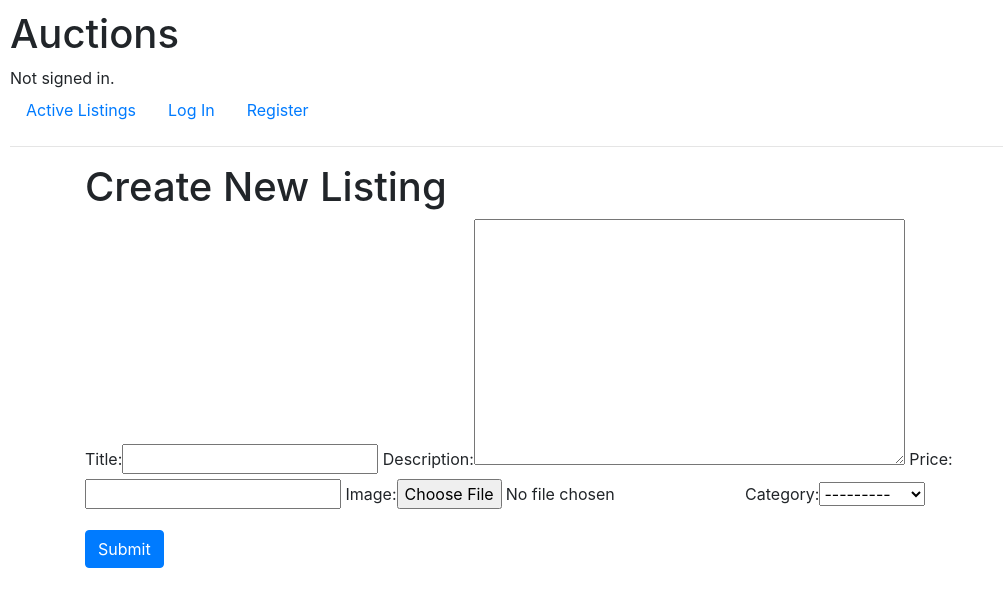
After one commit to des-ant/CS50x_Web_2021, a Django app: page /new_listing/ in a window 1280 px wide. The commit adds this page. Shown: the top 607 px of the page, without its empty margins (0-1003 px from the left). Run offline with Django 3.2, Linux system fonts and the light colour scheme; data comes from the database, SQL or seed files in the repository; both versions use the stored data as it was after the commit; some libraries are stand-ins or nearby versions.

Commit message:
renamed app to auctions, added url for create listing based on models

```diff
--- /dev/null
+++ b/2_Commerce/commerce/auctions/forms.py
@@ -0,0 +1,11 @@
+from django.forms import ModelForm
+from .models import Category, Listing
+
+
+class NewListingForm(ModelForm):
+    """
+    New listing form from listing model
+    """
+    class Meta:
+        model = Listing
+        fields = ['title', 'description', 'price', 'image', 'category']
--- a/2_Commerce/commerce/auctions/static/auctions/styles.css
+++ b/2_Commerce/commerce/auctions/static/auctions/styles.css
@@ -3,5 +3,5 @@ body {
 }
 
 .size-200 {
-    max-height: 200px;
+    height: 200px;
 }
--- a/2_Commerce/commerce/auctions/templates/auctions/layout.html
+++ b/2_Commerce/commerce/auctions/templates/auctions/layout.html
@@ -18,18 +18,21 @@
         </div>
         <ul class="nav">
             <li class="nav-item">
-                <a class="nav-link" href="{% url 'index' %}">Active Listings</a>
+                <a class="nav-link" href="{% url 'auctions:index' %}">Active Listings</a>
             </li>
             {% if user.is_authenticated %}
                 <li class="nav-item">
-                    <a class="nav-link" href="{% url 'logout' %}">Log Out</a>
+                    <a class="nav-link" href="{% url 'auctions:new_listing' %}">Create Listing</a>
+                </li>
+                <li class="nav-item">
+                    <a class="nav-link" href="{% url 'auctions:logout' %}">Log Out</a>
                 </li>
             {% else %}
                 <li class="nav-item">
-                    <a class="nav-link" href="{% url 'login' %}">Log In</a>
+                    <a class="nav-link" href="{% url 'auctions:login' %}">Log In</a>
                 </li>
                 <li class="nav-item">
-                    <a class="nav-link" href="{% url 'register' %}">Register</a>
+                    <a class="nav-link" href="{% url 'auctions:register' %}">Register</a>
                 </li>
             {% endif %}
         </ul>
--- a/2_Commerce/commerce/auctions/templates/auctions/login.html
+++ b/2_Commerce/commerce/auctions/templates/auctions/login.html
@@ -8,7 +8,7 @@
         <div>{{ message }}</div>
     {% endif %}
 
-    <form action="{% url 'login' %}" method="post">
+    <form action="{% url 'auctions:login' %}" method="post">
         {% csrf_token %}
         <div class="form-group">
             <input autofocus class="form-control" type="text" name="username" placeholder="Username">
@@ -19,6 +19,6 @@
         <input class="btn btn-primary" type="submit" value="Login">
     </form>
 
-    Don't have an account? <a href="{% url 'register' %}">Register here.</a>
+    Don't have an account? <a href="{% url 'auctions:register' %}">Register here.</a>
 
 {% endblock %}
--- /dev/null
+++ b/2_Commerce/commerce/auctions/templates/auctions/newlisting.html
@@ -0,0 +1,33 @@
+{% extends "auctions/layout.html" %}
+
+{% block body %}
+<div class="container">
+    <div class="row">
+        <div class="col-10">
+            <h1>Create New Listing</h1>
+        </div>
+    </div>
+    {% comment %} <div class="row">
+        <div class="col-10">
+            {% if messages %}
+            {% for message in messages %}
+                <div class="alert alert-danger" role="alert">
+                        {{ message }}
+                </div>
+            {% endfor %}
+            {% endif %}
+        </div>
+    </div> {% endcomment %}
+    <div class="row">
+        <div class="col-10">
+            <form action="{% url 'auctions:new_listing' %}" method="POST">
+                {% csrf_token %}
+                <div class="form-group">
+                    {{ form }}
+                </div>
+                <input type="submit" class="btn btn-primary">
+            </form>
+        </div>
+    </div>
+</div>
+{% endblock %}
--- a/2_Commerce/commerce/auctions/templates/auctions/register.html
+++ b/2_Commerce/commerce/auctions/templates/auctions/register.html
@@ -8,7 +8,7 @@
         <div>{{ message }}</div>
     {% endif %}
 
-    <form action="{% url 'register' %}" method="post">
+    <form action="{% url 'auctions:register' %}" method="post">
         {% csrf_token %}
         <div class="form-group">
             <input class="form-control" autofocus type="text" name="username" placeholder="Username">
@@ -25,6 +25,6 @@
         <input class="btn btn-primary" type="submit" value="Register">
     </form>
 
-    Already have an account? <a href="{% url 'login' %}">Log In here.</a>
+    Already have an account? <a href="{% url 'auctions:login' %}">Log In here.</a>
 
 {% endblock %}
--- a/2_Commerce/commerce/auctions/urls.py
+++ b/2_Commerce/commerce/auctions/urls.py
@@ -5,11 +5,14 @@ from django.conf import settings
 
 from . import views
 
+app_name = "auctions"
+
 urlpatterns = [
     path("", views.index, name="index"),
     path("login", views.login_view, name="login"),
     path("logout", views.logout_view, name="logout"),
-    path("register", views.register, name="register")
+    path("register", views.register, name="register"),
+    path("new_listing/", views.new_listing, name="new_listing")
 ]
 
 # Make image url accessible
--- a/2_Commerce/commerce/auctions/views.py
+++ b/2_Commerce/commerce/auctions/views.py
@@ -5,6 +5,7 @@ from django.shortcuts import render
 from django.urls import reverse
 
 from .models import User, Listing
+from .forms import NewListingForm
 
 
 def index(request):
@@ -25,7 +26,7 @@ def login_view(request):
         # Check if authentication successful
         if user is not None:
             login(request, user)
-            return HttpResponseRedirect(reverse("index"))
+            return HttpResponseRedirect(reverse("auctions:index"))
         else:
             return render(request, "auctions/login.html", {
                 "message": "Invalid username and/or password."
@@ -36,7 +37,7 @@ def login_view(request):
 
 def logout_view(request):
     logout(request)
-    return HttpResponseRedirect(reverse("index"))
+    return HttpResponseRedirect(reverse("auctions:index"))
 
 
 def register(request):
@@ -61,6 +62,15 @@ def register(request):
                 "message": "Username already taken."
             })
         login(request, user)
-        return HttpResponseRedirect(reverse("index"))
+        return HttpResponseRedirect(reverse("auctions:index"))
     else:
         return render(request, "auctions/register.html")
+
+
+def new_listing(request):
+    if request.method == "POST":
+        print(request.POST)
+    form = NewListingForm()
+    return render(request, "auctions/newlisting.html", {
+        "form": form
+    })
```
Also changed, not shown: 2_Commerce/commerce/db.sqlite3.
